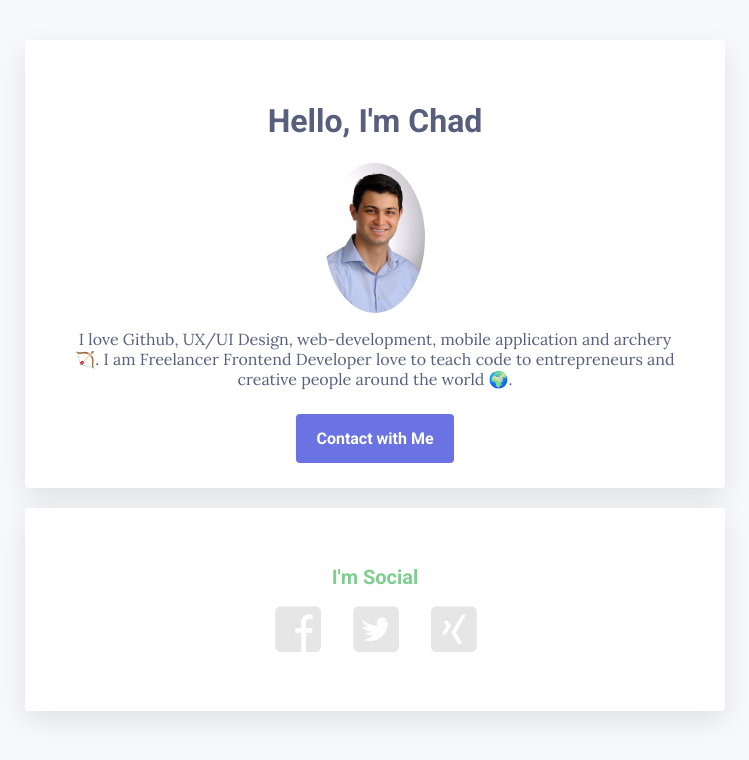
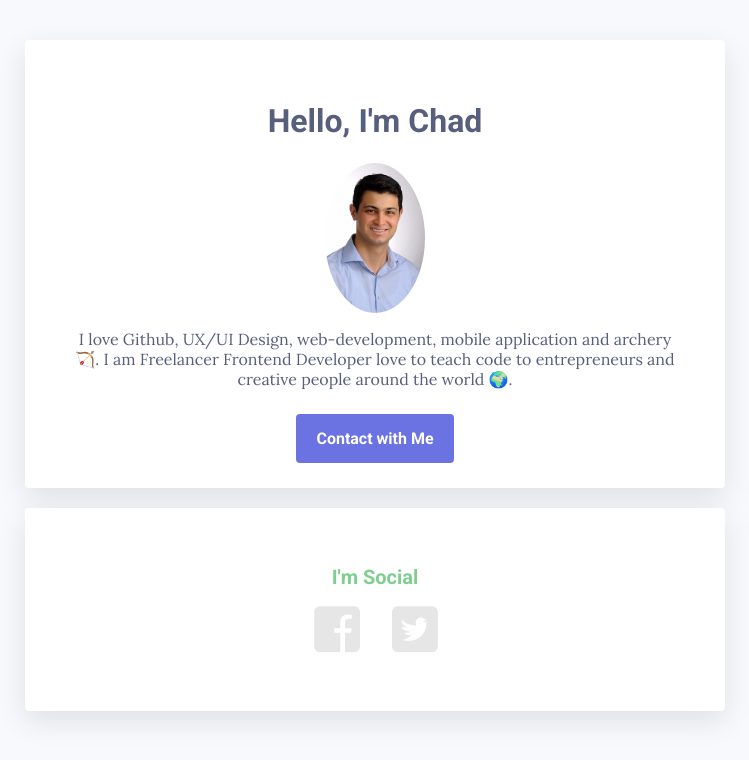
Before and after one commit to Chadsglm/profile, a plain HTML site: page index.html in a window 1280 px wide. Shown: the whole page, without its empty margins (265-1014 px from the left). Drawn offline with Linux system fonts and the light colour scheme.

Commit message:
fixed bug

```diff
--- a/index.html
+++ b/index.html
@@ -31,11 +31,6 @@
               <i class="fab fa-twitter-square"></i>
             </a>
           </li>
-          <li>
-            <a href="https://www.xing.com/profile/Cihad_Saglam2/cv?sc_o=mxb_p" target="_blank">
-              <i class="fab fa-xing-square"></i>
-            </a>
-          </li>
         </ul>
       </div>
     </div>
```
